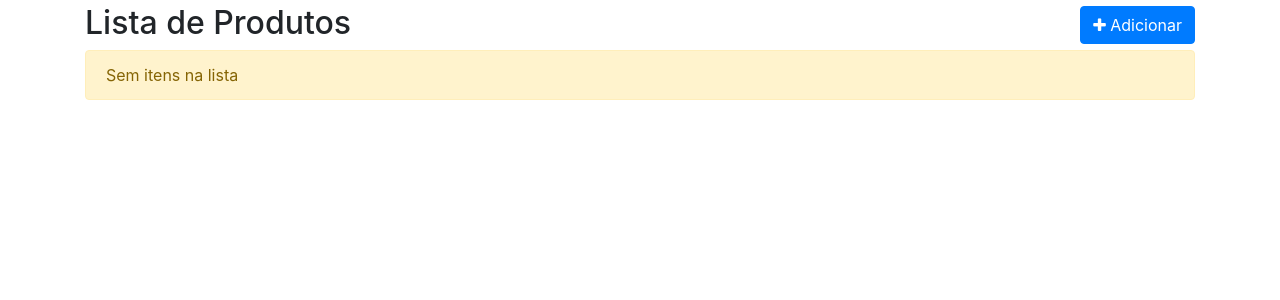
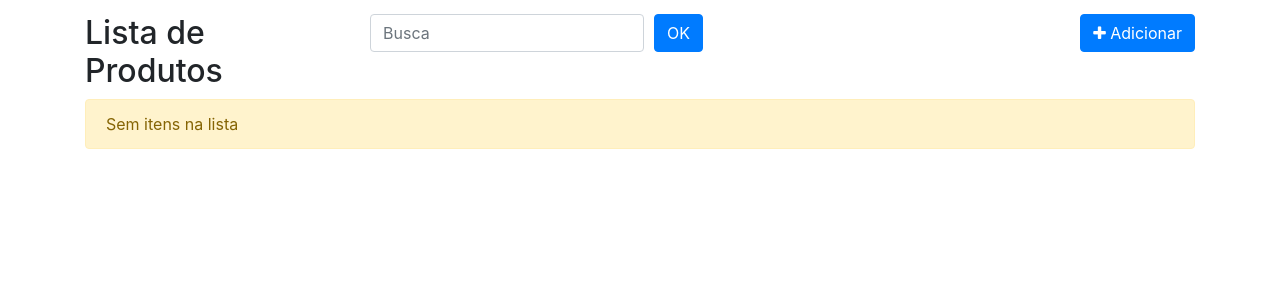
Before and after one commit to Weverton-Vitor/estoque-de-produtos, a Django app: template projeto/produto/templates/produto_list.html in a window 1280 px wide. Shown: the part 56-356 px from the top of the page. Run offline with Django 3.2, Linux system fonts and the light colour scheme; the template is opened without the code that fills it, so the values that code supplies are empty; some libraries are stand-ins or nearby versions.

Commit message:
Campo de busca para produtos

```diff
--- a/projeto/produto/templates/produto_list.html
+++ b/projeto/produto/templates/produto_list.html
@@ -2,16 +2,31 @@
 
 {% block content%}
 
-<div class="page-header">
-    <h2> Lista de Produtos
-        <span class="pull-right">
-            <a href="{% url 'produto:produto_add' %}">
-                <button type="button" class="btn btn-primary">
-                    <span class="fa fa-plus"></span> Adicionar
-                </button>
-            </a>
-        </span>
-    </h2>
+
+
+<div class="page-header" style="padding-top: 10px">
+    <div class="row">
+        <div class="col-3">
+            <h2> Lista de Produtos</h2>
+        </div>
+
+        <div class="col-4">
+            <form action="." method="get" class='form-inline'>
+                <input style="margin-right: 10px" type="text" id="search" name="search" class="form-control" placeholder="Busca">
+                <input type="submit" class='btn btn-primary' value="OK">
+            </form>
+        </div>
+
+        <div class="col-5">
+            <div class="pull-right">
+                <a href="{% url 'produto:produto_add' %}">
+                    <button type="button" class="btn btn-primary">
+                        <span class="fa fa-plus"></span> Adicionar
+                    </button>
+                </a>
+            </div>
+        </div>
+    </div>
 
     {% if objects_list %}
     <table class="table table-striped">
--- a/projeto/produto/views.py
+++ b/projeto/produto/views.py
@@ -9,6 +9,11 @@ from .forms import ProdutoForm
 def produto_list(request):
     template_name = 'produto_list.html'
     objects = Produto.objects.all()
+    search = request.GET.get('search')
+    if search:
+        objects = objects.filter(produto__icontains = search)
+    else:
+        pass
     context = {'objects_list': objects}
     return render(request, template_name, context)
 
@@ -22,6 +27,7 @@ def produto_detail(request, pk):
 
 def produto_add(request):
     template_name = 'produto_form.html'
+
     return render(request, template_name)
 
 class ProdutoCreate(CreateView):
```
